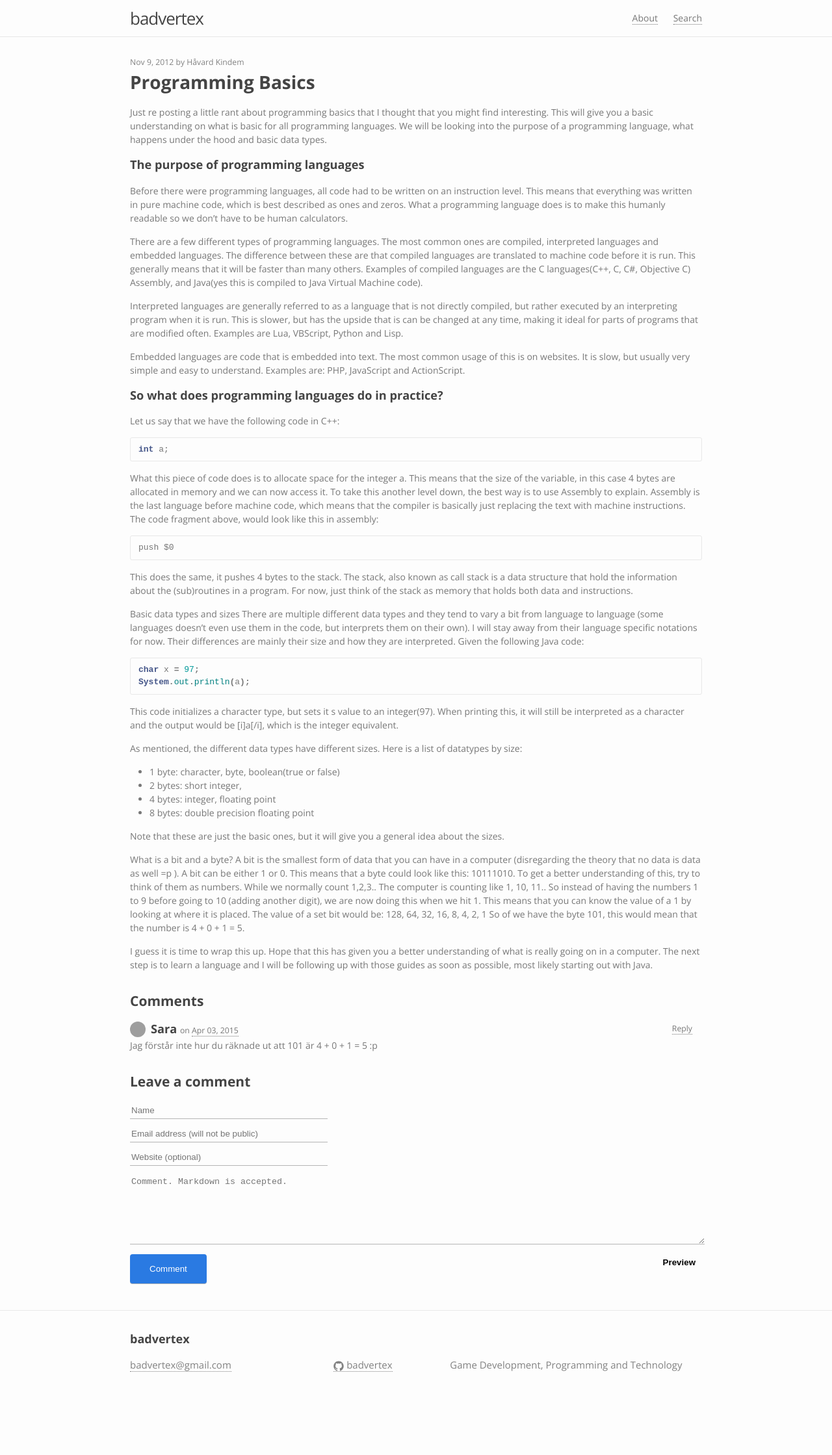
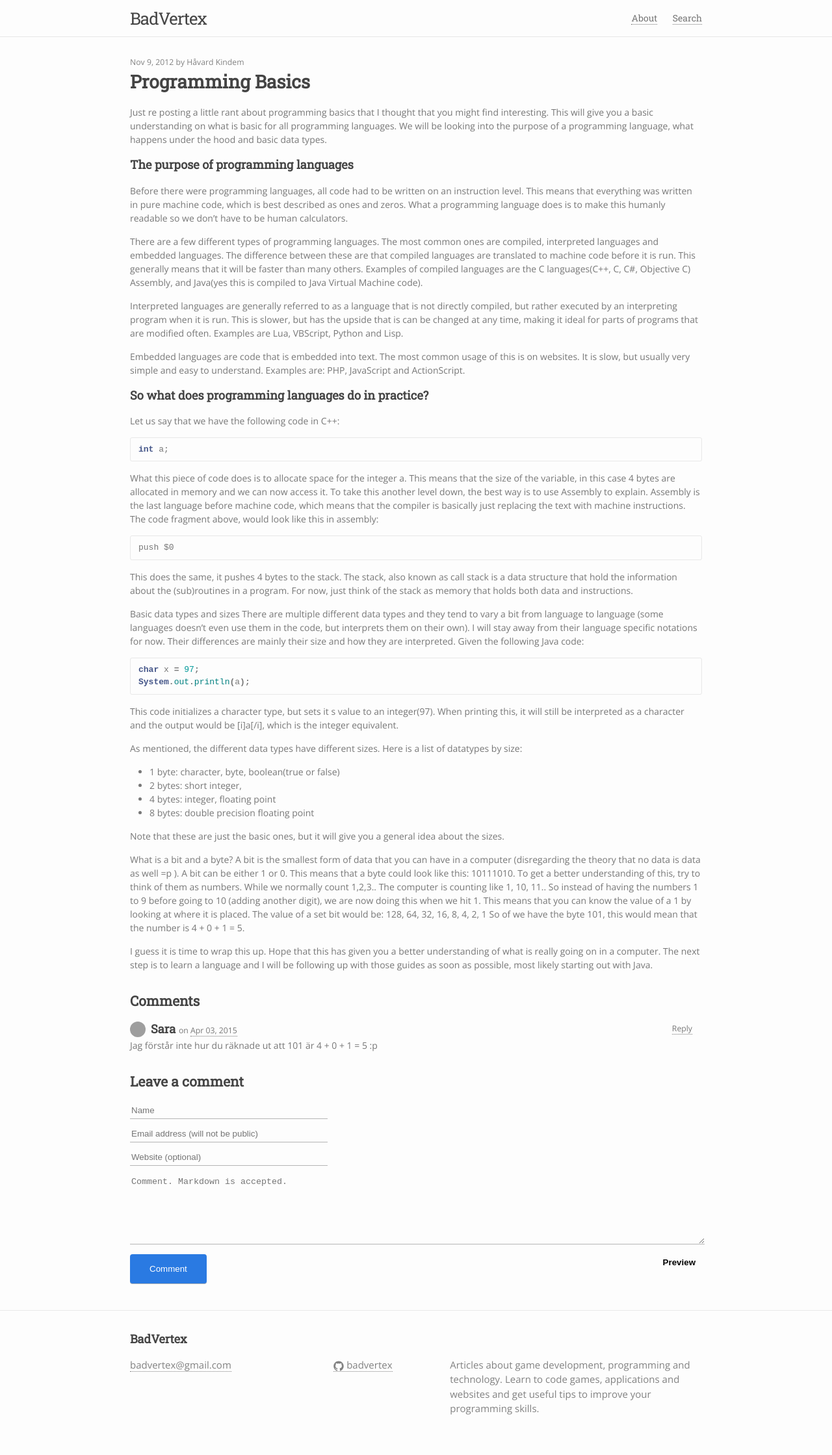
Before and after one commit to BadVertex/badvertex.github.io, a Jekyll site: the page built from _posts/2012/2012-11-09-programming-basics.md, in a window 1280 px wide. Shown: the whole page at 65% size. Built offline with Jekyll 4.4.1, drawn with Linux system fonts in a browser that asks for light colours; before the commit the page ends 2171 px from its top, so only the background shows below that; grey boxes are pictures that could not be loaded.

Commit message:
Minor design changes

```diff
--- a/_config.yml
+++ b/_config.yml
@@ -1,7 +1,8 @@
 # Site settings
-title: badvertex
+title: BadVertex
+subtitle: Game Development, Programming and Technology
 email: badvertex@gmail.com
-description: Game Development, Programming and Technology
+description: Articles about game development, programming and technology. Learn to code games, applications and websites and get useful tips to improve your programming skills.
 baseurl: "" # the subpath of your site, e.g. /blog
 url: "https://badvertex.com" # the base hostname & protocol for your site
 #twitter_username: nexcius
--- a/_includes/head.html
+++ b/_includes/head.html
@@ -11,7 +11,7 @@
   <meta http-equiv="X-UA-Compatible" content="IE=edge">
   <meta name="viewport" content="width=device-width, initial-scale=1">
 
-  <title>{% if page.title %}{{ page.title }}{% else %}{{ site.title }}{% endif %}</title>
+  <title>{% if page.title %}{{ page.title }}{% else %}{{ site.title }} - {{ site.subtitle }}{% endif %}</title>
   <meta name="description" content="{% if page.excerpt %}{{ page.excerpt | strip_html | strip_newlines | truncate: 160 }}{% else %}{{ site.description }}{% endif %}">
 
   <link rel="stylesheet" href="{{ "/css/main.css" | prepend: site.baseurl }}">
--- a/_layouts/default.html
+++ b/_layouts/default.html
@@ -51,7 +51,7 @@
   {% include head.html %}
 
   <body>
-    <script>stylesheet('https://fonts.googleapis.com/css?family=Open+Sans:400,700');</script>
+    <script>stylesheet('https://fonts.googleapis.com/css?family=Open+Sans|Roboto+Slab');</script>
 
     {% include header.html %}
 
--- a/_sass/_base.scss
+++ b/_sass/_base.scss
@@ -91,6 +91,7 @@ ul, ol {
  */
 h1, h2, h3, h4, h5, h6 {
     font-weight: bold;
+    font-family: $header-font-family;
     color: $header-color;
 }
 
--- a/_sass/_layout.scss
+++ b/_sass/_layout.scss
@@ -4,6 +4,7 @@
 .site-header {
     border-bottom: 1px solid $grey-color-light;
     min-height: 56px;
+    font-family: $header-font-family;
 
     // Positioning context for the mobile navigation icon
     position: relative;
@@ -186,6 +187,9 @@
     > li {
         margin-bottom: $spacing-unit * 2;
     }
+
+
+
 }
 
 .post-meta {
--- a/css/main.scss
+++ b/css/main.scss
@@ -9,6 +9,7 @@
 $base-font-family: "Open Sans", sans-serif;
 $base-font-size:   14px;
 $base-font-weight: 400;
+$header-font-family: "Roboto Slab", serif;
 $small-font-size:  $base-font-size * 0.875;
 $base-line-height: 1.5;
 
```
